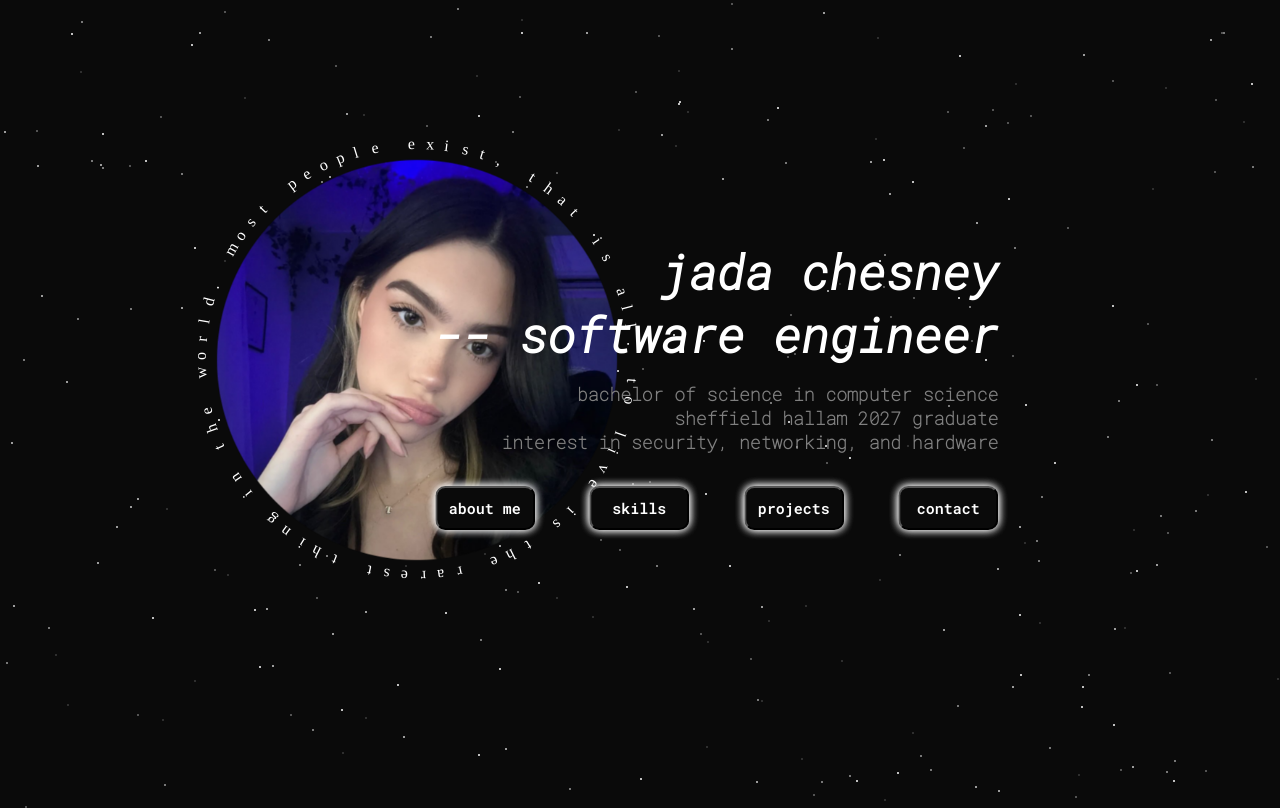
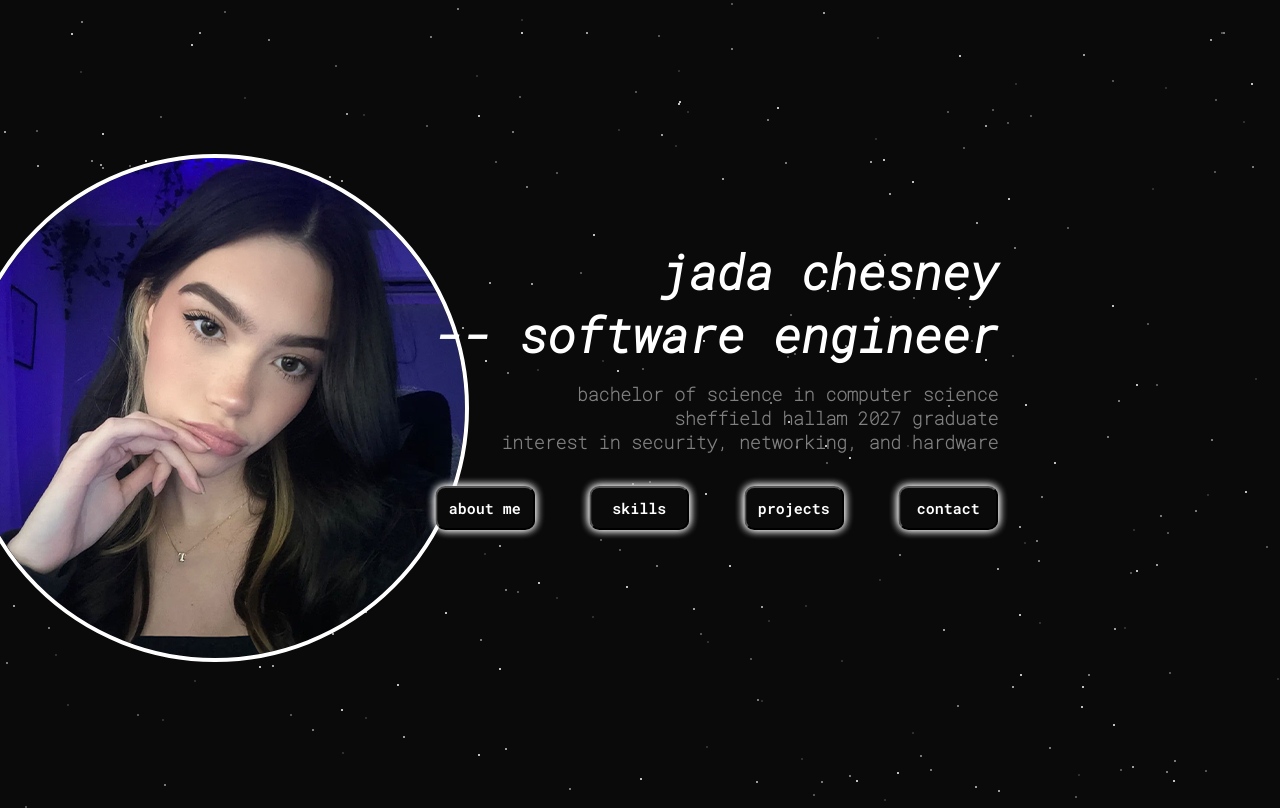
Before and after one commit to jadachesney/personalportfolio, a plain HTML site: page index.html in a window 1280 px wide. Drawn offline with Linux system fonts and the light colour scheme.

Commit message:
changed to circle pfp with white border

```diff
--- a/css/styles.css
+++ b/css/styles.css
@@ -95,56 +95,15 @@ h2 {
     color: #0a0a0a;
 }
 
-/* circle text*/
-
-
-#text-container {
-    position: absolute;
-    top: 45%;
-    left: 15%;
-    transform: translateY(-50%);
-    text-align: center;
-}
 
 #pfp-circle {
-    position: absolute;
-    top: 50%;
-    left: 50%;
-    height: 400px;
-    width: 400px;
-    background: url('imagecircle.png');
-    background-size: cover;
-    transform: translate(-50%, -50%);
-}
-
-
-p{
-    height: 450px;
-    width: 450px;
-    position: relative;
-    animation: effect 20s linear infinite;
-}
-
-
-@keyframes effect {
-    0%{
-        transform: rotate(0deg);
-    }
-    100%{
-        transform: rotate(360deg);
-    }
-}
-
-span{
-    position: absolute;
-    left: 50%;
-    transform-origin: 0px 225px;
-    transform-style: flat;
-    font-family:'Times New Roman', Times, serif;
-    font-weight: lighter;
-    text-transform: lowercase;
-    color: white;
-    white-space: nowrap;
+    position: absolute; /*makes this above stars*/
+    margin-right: 850px;
+    height:500px;
+    width: 500px;
+    border-radius: 50%;
+    background: url('mecircle.png');
+    outline: 4px solid #fff;
 }
 
 
--- a/index.html
+++ b/index.html
@@ -3,7 +3,7 @@
 <head>
   <meta name="viewport" content="width=device-width, initial-scale=1.0, user-scalable=no">
   <title>Home</title>
-  <link rel="stylesheet" href="../personalportfolio/css/styles.css">
+  <link rel="stylesheet" href="../css/styles.css">
 </head>
 <body>
   <div id="stars-group-1"></div>
@@ -13,24 +13,7 @@
   <div id="stars-group-5"></div>
   <div id="stars-group-6"></div>
 
-  <div id="text-container">
-    <div id="pfp-circle"></div>
-    <p id="text"></p> <!-- CHANGE THIS TO A CUSTOM CLASS? cause its rotating all <p>-->
-  </div>
-
-  <script>
-      const str = " To live is the rarest thing in the world. Most people exist, that is all.";
-      const text = document.getElementById("text");
-      const angle = 360 / str.length;
-      window.onload = function(){
-          for (let i = 0; i < str.length; i++) {
-              let span = document.createElement('span');
-              span.innerHTML = str[i] === " " ? "&nbsp;" : str[i];
-              text.appendChild(span);
-              span.style.transform = `rotate(${angle*i}deg)`;
-          }
-      }
-  </script>
+  <div id="pfp-circle"></div>
 
   <div class="info-container">
     <h1> jada chesney <br>
```
Also changed, not shown: css/bluecircle.png (deleted), css/imagecircle.png (deleted), css/me.png (added), css/mecircle.png (added).
